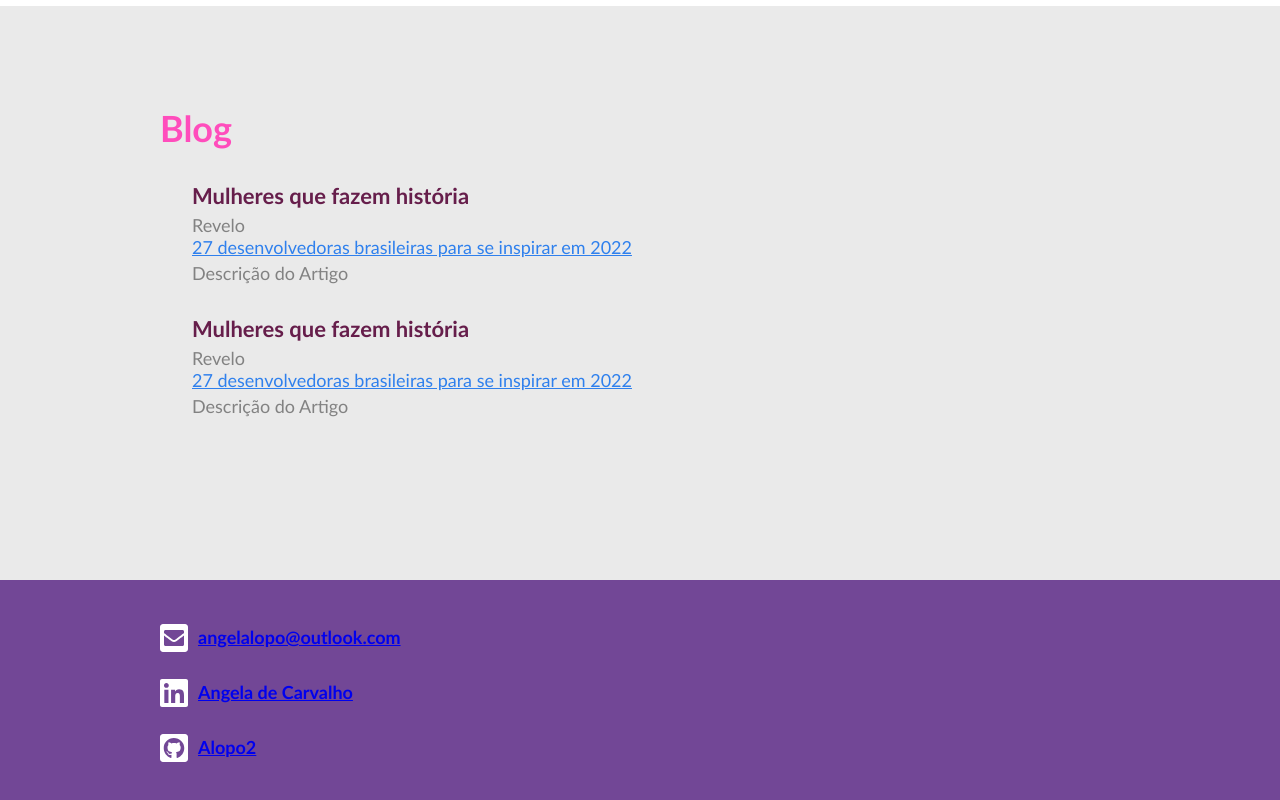
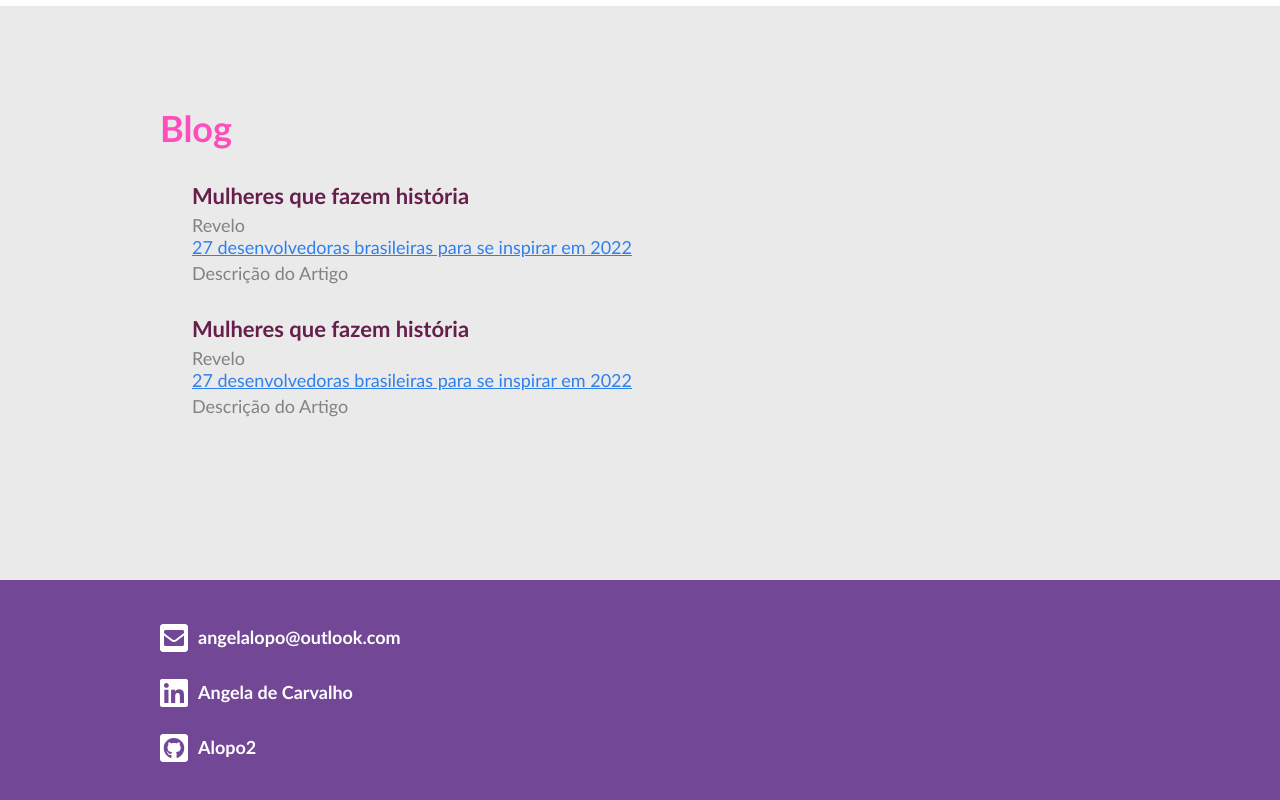
Before and after one commit to alopo2/pretalab_portifolio, a plain HTML site: page index.html in a window 1280 px wide. Shown: the part 1324-2124 px from the top of the page. Drawn offline with Linux system fonts and the light colour scheme.

Commit message:
estiliza links

```diff
--- a/style.css
+++ b/style.css
@@ -143,6 +143,11 @@ ul li {
     align-items: center;
 }
 
+.links {
+    text-decoration: none;
+    color: white;
+}
+
 .lista-footer li {
     color: #FFF;
     font-weight: 700;
```
